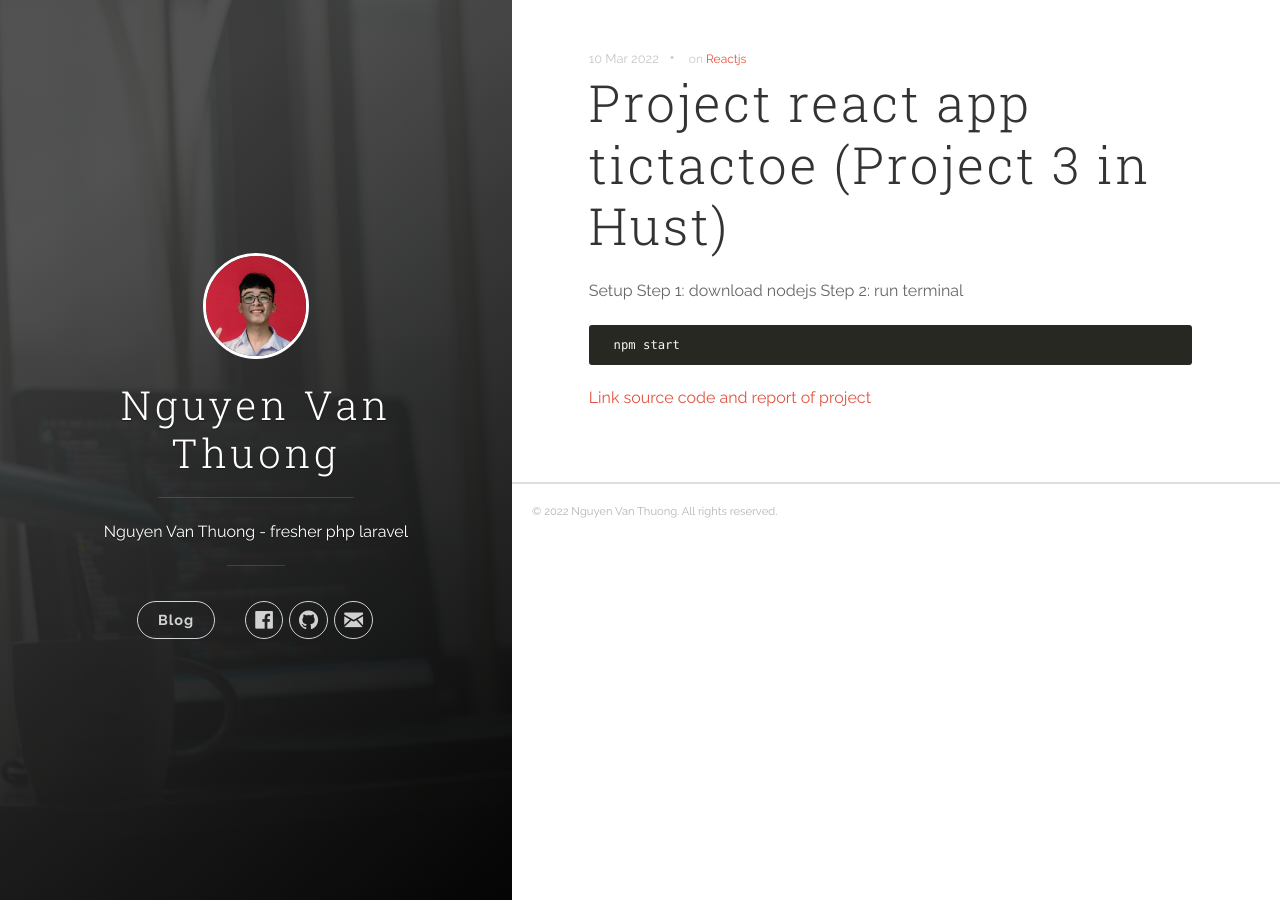
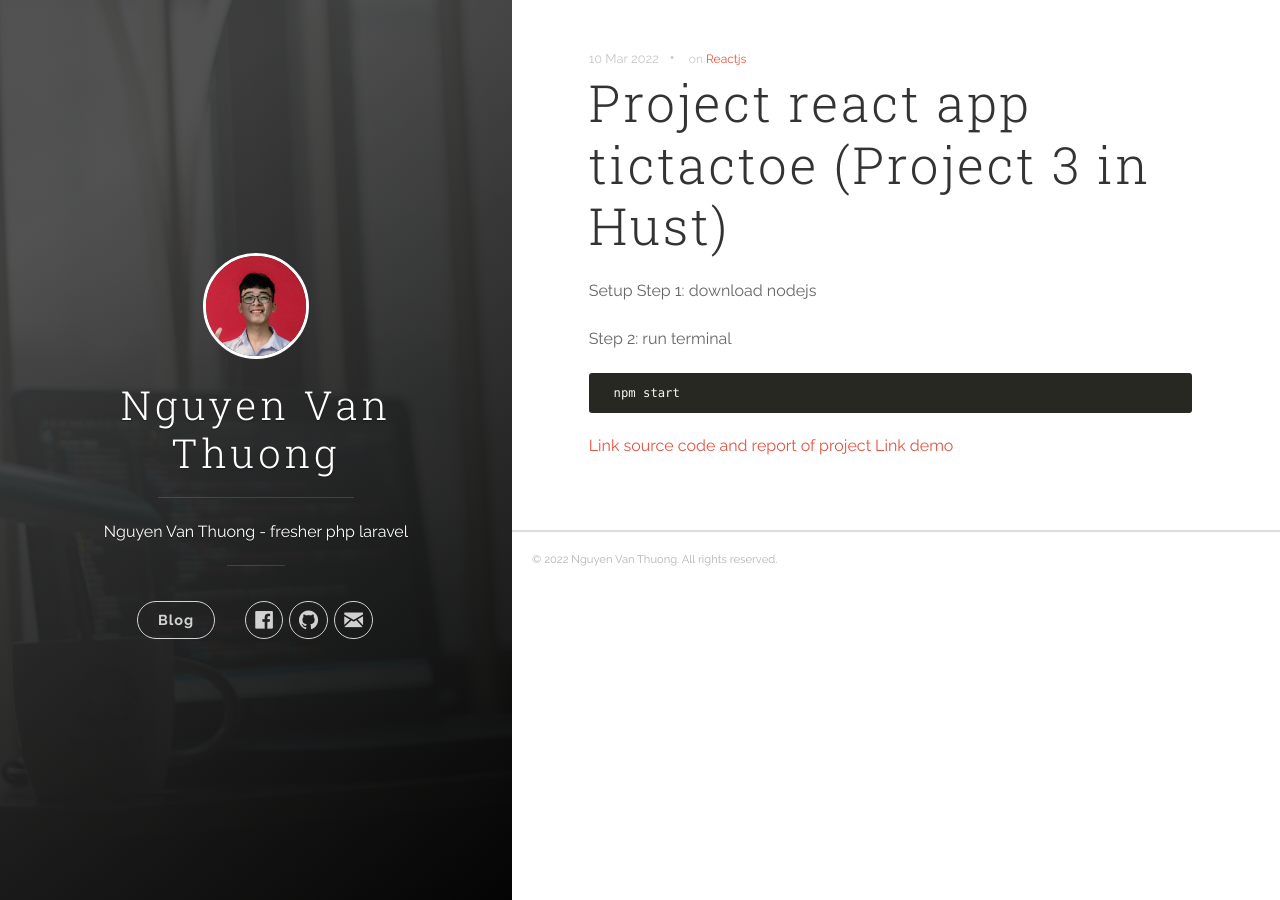
Before and after one commit to thuongx1bg/thuong_blog, a Jekyll site: the page built from _posts/2022-03-08-welcome-to-jekyll.markdown, in a window 1280 px wide. Built offline with Jekyll 4.4.1, drawn with Linux system fonts in a browser that asks for light colours.

Commit message:
edit name of file

````diff
--- a/_posts/2022-03-08-welcome-to-jekyll.markdown
+++ b/_posts/2022-03-08-welcome-to-jekyll.markdown
@@ -6,10 +6,13 @@ tags: [Reactjs]
 ---
 Setup
 Step 1: download nodejs
+
 Step 2: run terminal
 ``` ruby
   npm start
 ```
 [Link source code and report of project][link]
+[Link demo][link_demo]
 
 [link]:      https://github.com/thuongx1bg/react_app_tictactoe
+[link_demo]: https://thuongx1bg.github.io/react_app_tictactoe/
````
